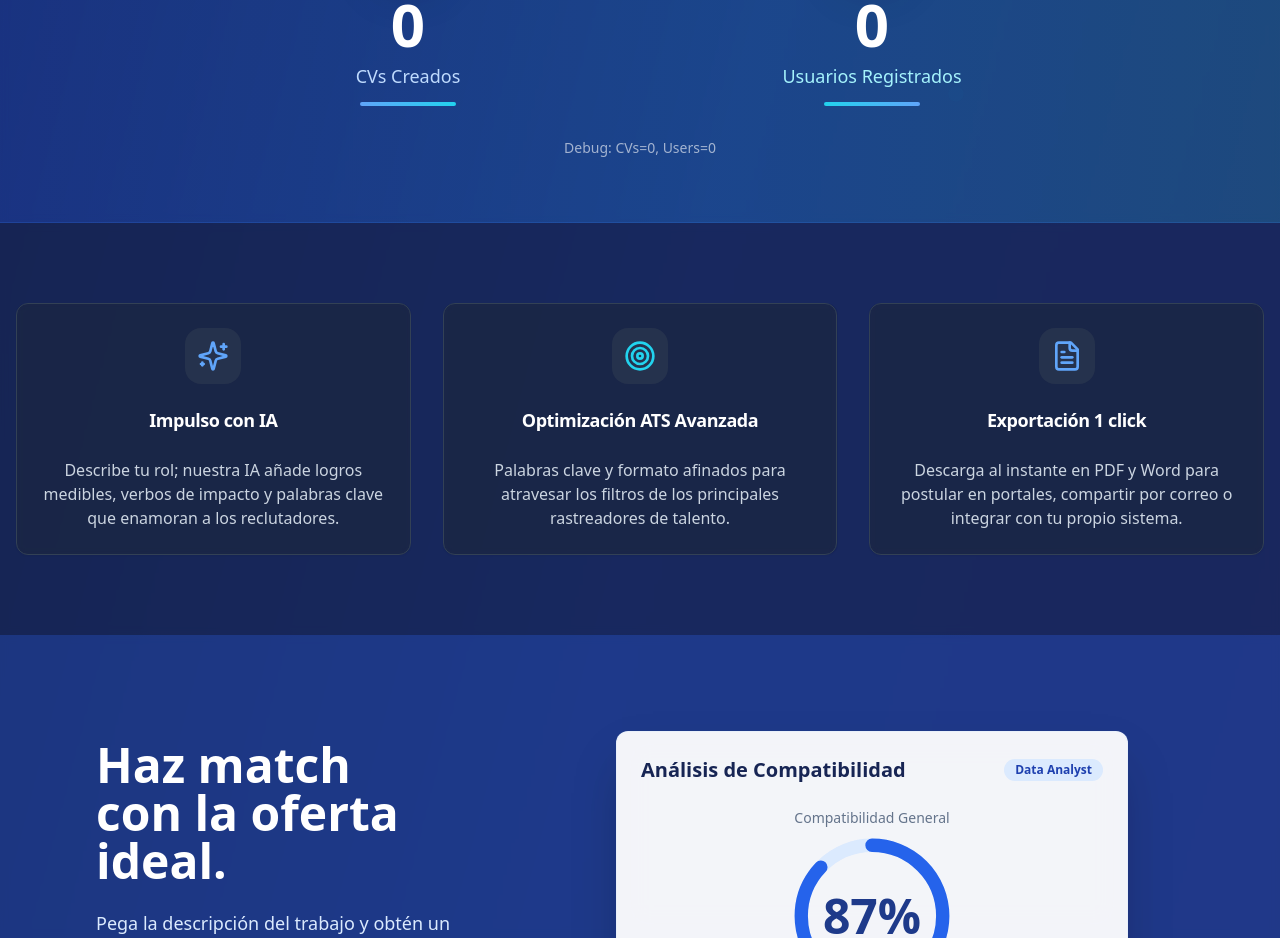
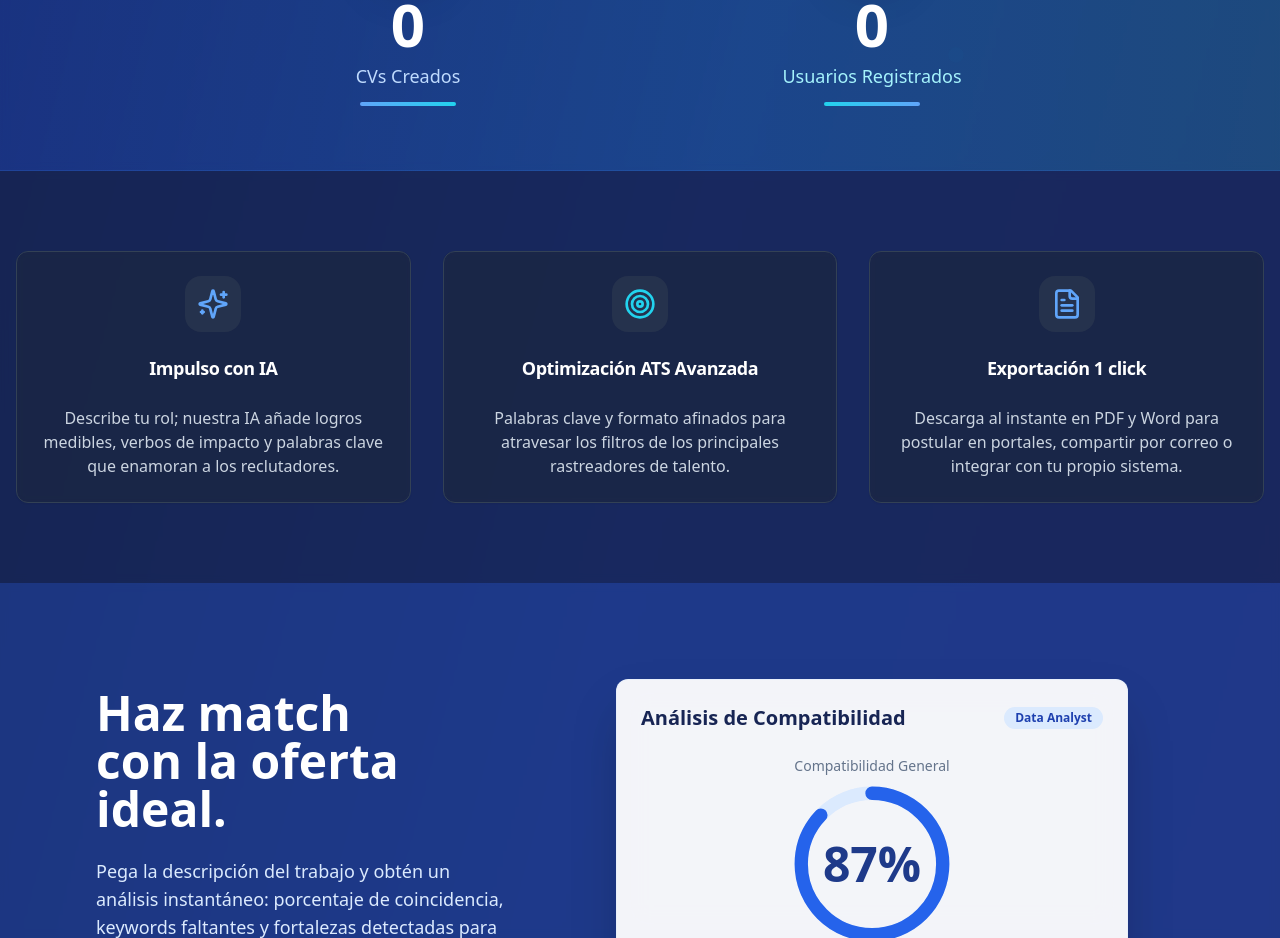
Before and after one commit to joaco-munoz/resumai, a React (Vite) app: page / in a window 1280 px wide. Shown: the part 2020-2958 px from the top of the page. Built offline with nearby package versions, Linux system fonts and the light colour scheme; no server answers; the database is empty; a web font is replaced by a local one.

Commit message:
Arreglado counter landing page

```diff
--- a/src/components/landing/CounterSection.tsx
+++ b/src/components/landing/CounterSection.tsx
@@ -166,11 +166,6 @@ export const CounterSection = () => {
           </div>
         </div>
 
-        {/* Debug info for development */}
-        <div className="mt-8 text-center text-white/60 text-sm">
-          <p>Debug: CVs={stats.totalCVs}, Users={stats.totalUsers}</p>
-        </div>
-
         {/* Decorative elements */}
         <div className="absolute inset-0 overflow-hidden pointer-events-none">
           <div className="absolute top-1/4 left-1/4 w-2 h-2 bg-blue-400 rounded-full opacity-60 animate-ping"></div>
```
